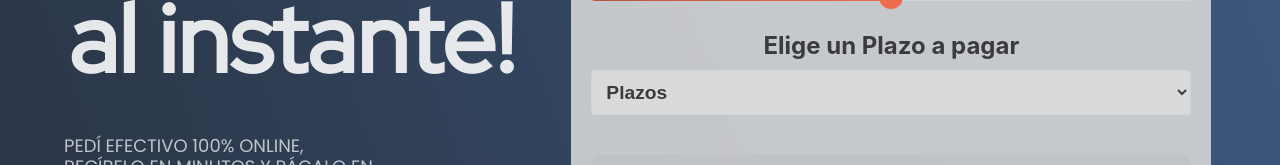
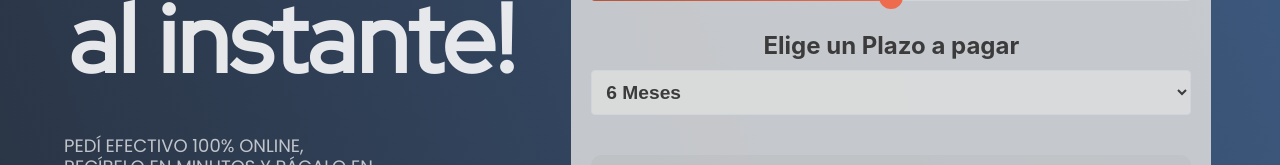
Before and after one commit to sebaresek/prestamos, a React (Create React App) app in the folder client/: page / in a window 1280 px wide. Shown: the part 305-470 px from the top of the page. Built offline with nearby package versions, Linux system fonts and the light colour scheme; a web font is replaced by a local one.

Commit message:
Update Quoter.jsx

```diff
--- a/client/src/views/Quoter/Quoter.jsx
+++ b/client/src/views/Quoter/Quoter.jsx
@@ -110,7 +110,7 @@ const Quoter = () => {
             <option value="30">30 Días</option>
             <option value="2">2 Meses</option>
             <option value="3">3 Meses</option>
-            <option value="5">5 Meses</option>
+            <option value="6">6 Meses</option>
             </select>
         </div>
 
```
